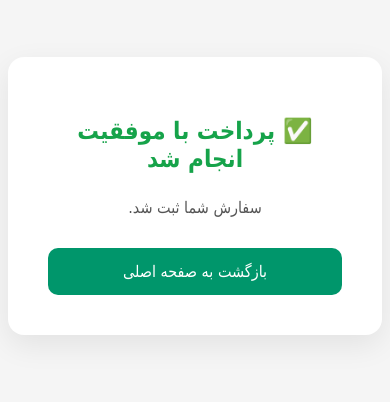
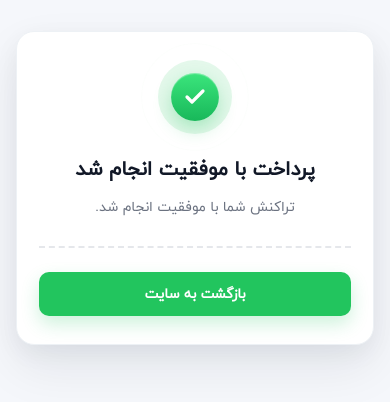
Before and after one commit to alihaPR/shop-sanitary, a plain HTML site: page frontend/payment-success.html in a window 390 px wide. Shown: the part 234-636 px from the top of the page. Drawn offline with Linux system fonts and the light colour scheme.

Commit message:
payment success final

```diff
--- a/frontend/css/payment-success.css
+++ b/frontend/css/payment-success.css
@@ -4,10 +4,9 @@
     box-sizing: border-box;
 }
 
-
 body {
-    font-family: tahoma;
-    background: #f7f9fb;
+    background: #f5f7fb;
+    color: #1f2937;
 }
 
 .payment-page {
@@ -15,89 +14,207 @@ body {
     display: flex;
     justify-content: center;
     align-items: center;
-    padding: 30px;
+    padding: 24px;
 }
 
 .payment-card {
-    width: 350px;
+    width: min(380px, 100%);
     background: #fff;
-    border-radius: 20px;
-    padding: 35px 30px;
+    border-radius: 22px;
+    padding: 34px 30px;
     text-align: center;
-    box-shadow: 0 20px 20px rgba(0, 0, 0, .04);
+    border: 1px solid #edf1f5;
+    box-shadow:
+        0 8px 24px rgba(15, 23, 42, .05),
+        0 22px 50px rgba(15, 23, 42, .08);
+    animation: card .45s ease;
 }
 
 .success-circle-parent {
-    background-color: #dcfce7;
+    width: 74px;
+    height: 74px;
+    margin: auto;
     border-radius: 50%;
-    width: 62px;
-    height: 62px;
+    background: rgba(34, 197, 94, .12);
     display: flex;
+    justify-content: center;
     align-items: center;
-    justify-content: center;
-    margin: auto;
+    position: relative;
+    animation: pop .55s ease;
+}
 
+.success-circle-parent::after {
+    content: "";
+    position: absolute;
+    width: 98px;
+    height: 98px;
+    border-radius: 50%;
+    border: 1px solid rgba(34, 197, 94, .10);
+    animation: ring 2s infinite;
 }
 
 .success-circle {
-    width: 38px;
-    height: 38px;
-    background: #00d460;
+    width: 48px;
+    height: 48px;
     border-radius: 50%;
+    background: linear-gradient(180deg, #3be57c, #18b85a);
     display: flex;
+    justify-content: center;
     align-items: center;
-    justify-content: center;
+    box-shadow:
+        0 8px 18px rgba(34, 197, 94, .30),
+        inset 0 1px 1px rgba(255, 255, 255, .4);
 }
 
 .success-circle svg {
     width: 24px;
     height: 24px;
     fill: none;
-    stroke: #018f41;
-    stroke-width: 3;
+    stroke: #fff;
+    stroke-width: 3.2;
     stroke-linecap: round;
     stroke-linejoin: round;
 }
 
-
 .payment-card h1 {
     margin-top: 22px;
     font-size: 22px;
-    color: #222;
+    font-weight: 800;
+    color: #111827;
 }
 
 .payment-card p {
     margin-top: 10px;
-    color: #888;
+    color: #6b7280;
+    line-height: 28px;
     font-size: 14px;
 }
 
+.ref-id {
+    display: flex;
+    align-items: center;
+    justify-content: center;
+    margin-top: 18px;
+    gap: 8px;
+    padding-top: 10px;
+}
+
+.ref-id span {
+    color: #6b7280;
+    font-size: 13px;
+}
+
+.ref-id strong {
+    color: #111827;
+    /* background-color: #f8f8f8; */
+    display: flex;
+    padding: 2px 5px;
+    border-radius: 4px;
+    align-items: center;
+    height: auto;
+    font-size: 14px;
+    font-weight: 800;
+    letter-spacing: .5px;
+}
+
 .dash {
-    margin: 25px 0;
-    border-top: 2px dashed #eee;
+    margin: 24px 0;
+    border-top: 2px dashed #e5e7eb;
 }
 
 .btn-home {
-    margin: 0 auto;
-    /* background-color: #3AA6A0; */
-    background-color: #555555;
-    color: #FFFFFF;
-    width: max-content;
-    padding: 10px 20px;
+    display: flex;
+    justify-content: center;
+    align-items: center;
+    width: 100%;
+    height: 46px;
+    border-radius: 10px;
+    text-decoration: none;
+    background: #22c55e;
+    color: #fff;
     font-size: 14px;
-    border-radius: 6px;
-
+    font-weight: 700;
+    transition:
+        background .25s,
+        transform .25s,
+        box-shadow .25s;
+    box-shadow:
+        0 8px 18px rgba(34, 197, 94, .22);
 }
 
+.btn-home:hover {
+    background: #1ea853;
+    transform: translateY(-2px);
+    box-shadow:
+        0 12px 24px rgba(34, 197, 94, .28);
+}
 
-@media(max-width:450px) {
+.btn-home:active {
+
+    transform: scale(.98);
+}
+
+@keyframes card {
+
+    from {
+        opacity: 0;
+        transform: translateY(20px);
+    }
+
+    to {
+        opacity: 1;
+        transform: translateY(0);
+    }
+}
+
+@keyframes pop {
+
+    0% {
+        transform: scale(.65);
+        opacity: 0;
+    }
+
+    60% {
+        transform: scale(1.08);
+    }
+
+    100% {
+        transform: scale(1);
+        opacity: 1;
+    }
+}
+
+@keyframes ring {
+
+    0% {
+        transform: scale(.9);
+        opacity: .8;
+    }
+
+    100% {
+        transform: scale(1.12);
+        opacity: 0;
+    }
+}
+
+@media (max-width:480px) {
+
+    .payment-page {
+        padding: 16px;
+    }
 
     .payment-card {
+        width: 100%;
+        padding: 28px 22px;
+        border-radius: 18px;
+    }
 
-        width: 100%;
+    .payment-card h1 {
+        font-size: 20px;
+    }
 
-        padding: 30px 20px;
-
+    .btn-home {
+        height: 44px;
     }
 
 }
--- /dev/null
+++ b/frontend/js/payment-success.js
@@ -0,0 +1,14 @@
+const params = new URLSearchParams(window.location.search);
+
+const refId = params.get("refId");
+
+const refElement = document.getElementById("refId");
+
+if (refId) {
+    refElement.innerHTML = `
+        <span>شماره پیگیری :</span>
+        <strong>${refId}</strong>
+    `;
+} else {
+    refElement.style.display = "none";
+}
--- a/frontend/payment-success.html
+++ b/frontend/payment-success.html
@@ -2,93 +2,59 @@
 <html lang="fa" dir="rtl">
 
 <head>
+
     <meta charset="UTF-8">
+
+    <meta name="viewport" content="width=device-width, initial-scale=1.0">
+
     <title>پرداخت موفق</title>
+
+    <link rel="stylesheet" href="./css/global.css">
+    <link rel="stylesheet" href="./css/payment-success.css">
+
     <link rel="shortcut icon" href="./img/favico.ico.png" type="image/x-icon">
-
-    <style>
-
-        body{
-            font-family:tahoma;
-            background:#f5f5f5;
-            display:flex;
-            justify-content:center;
-            align-items:center;
-            height:100vh;
-        }
-
-        .box{
-            width:420px;
-            background:white;
-            border-radius:16px;
-            padding:40px;
-            text-align:center;
-            box-shadow:0 10px 30px rgba(0,0,0,.08);
-        }
-
-        h2{
-            color:#16a34a;
-            margin-bottom:20px;
-        }
-
-        p{
-            color:#555;
-            line-height:30px;
-        }
-
-        a{
-            display:block;
-            margin-top:25px;
-            background:#00966B;
-            color:white;
-            text-decoration:none;
-            padding:14px;
-            border-radius:10px;
-        }
-
-    </style>
 
 </head>
 
 <body>
 
-<div class="box">
+<main class="payment-page">
 
-<h2>
-✅ پرداخت با موفقیت انجام شد
-</h2>
+    <section class="payment-card">
 
-<p>
+        <div class="success-circle-parent">
 
-سفارش شما ثبت شد.
+            <div class="success-circle">
 
-</p>
+                <svg viewBox="0 0 24 24">
+                    <path d="M20 6L9 17L4 12"/>
+                </svg>
 
-<p id="refId"></p>
+            </div>
 
-<a href="index.html">
+        </div>
 
-بازگشت به صفحه اصلی
+        <h1>
+            پرداخت با موفقیت انجام شد
+        </h1>
 
-</a>
+        <p>
+            تراکنش شما با موفقیت انجام شد.
+        </p>
 
-</div>
+        <p class="ref-id" id="refId"></p>
 
-<script>
+        <div class="dash"></div>
 
-const params=new URLSearchParams(location.search);
+        <a href="index.html" class="btn-home">
+            بازگشت به سایت
+        </a>
 
-const ref=params.get("refId");
+    </section>
 
-if(ref){
+</main>
 
-document.getElementById("refId").innerHTML=
-
-"کد پیگیری : <b>"+ref+"</b>";
-
-}
-
-</script>
+<script src="./js/payment-success.js"></script>
 
 </body>
 
```
Also changed, not shown: frontend/payment-failed.html (deleted, +0 -55 lines).
